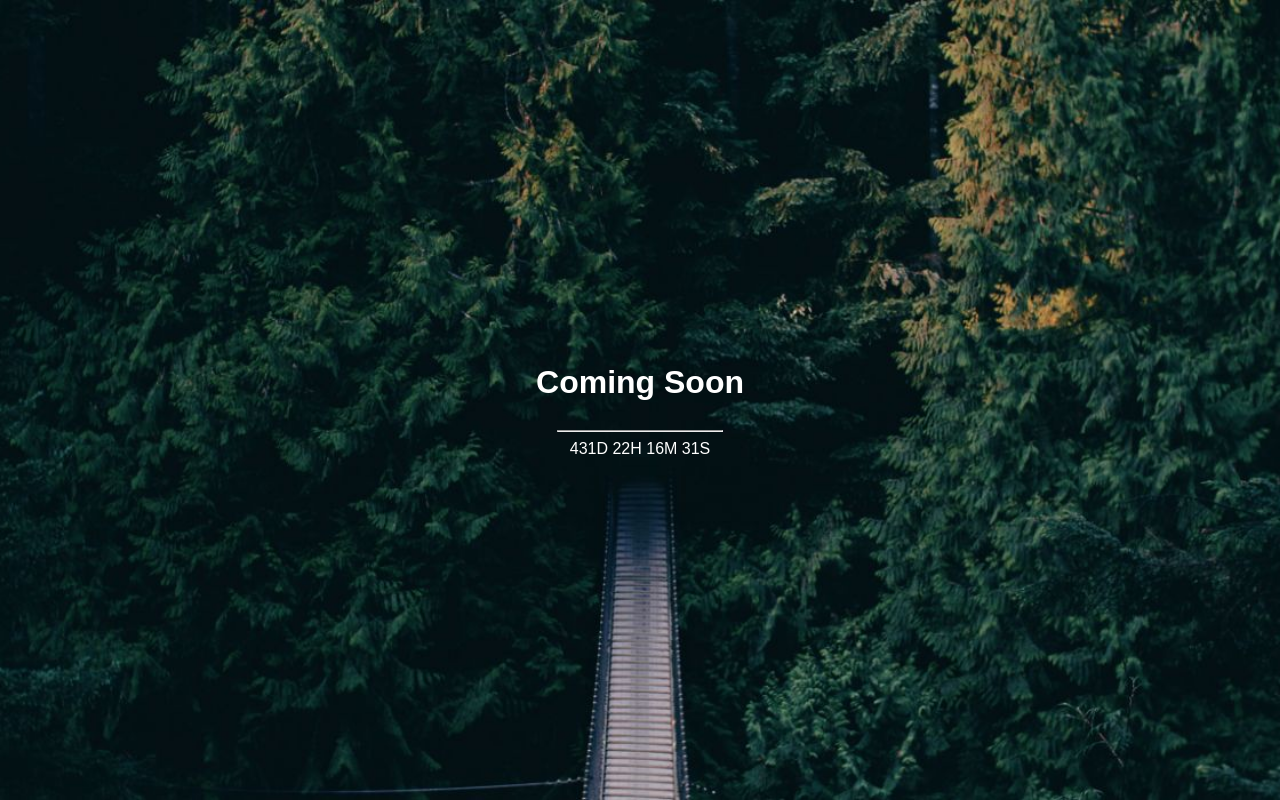
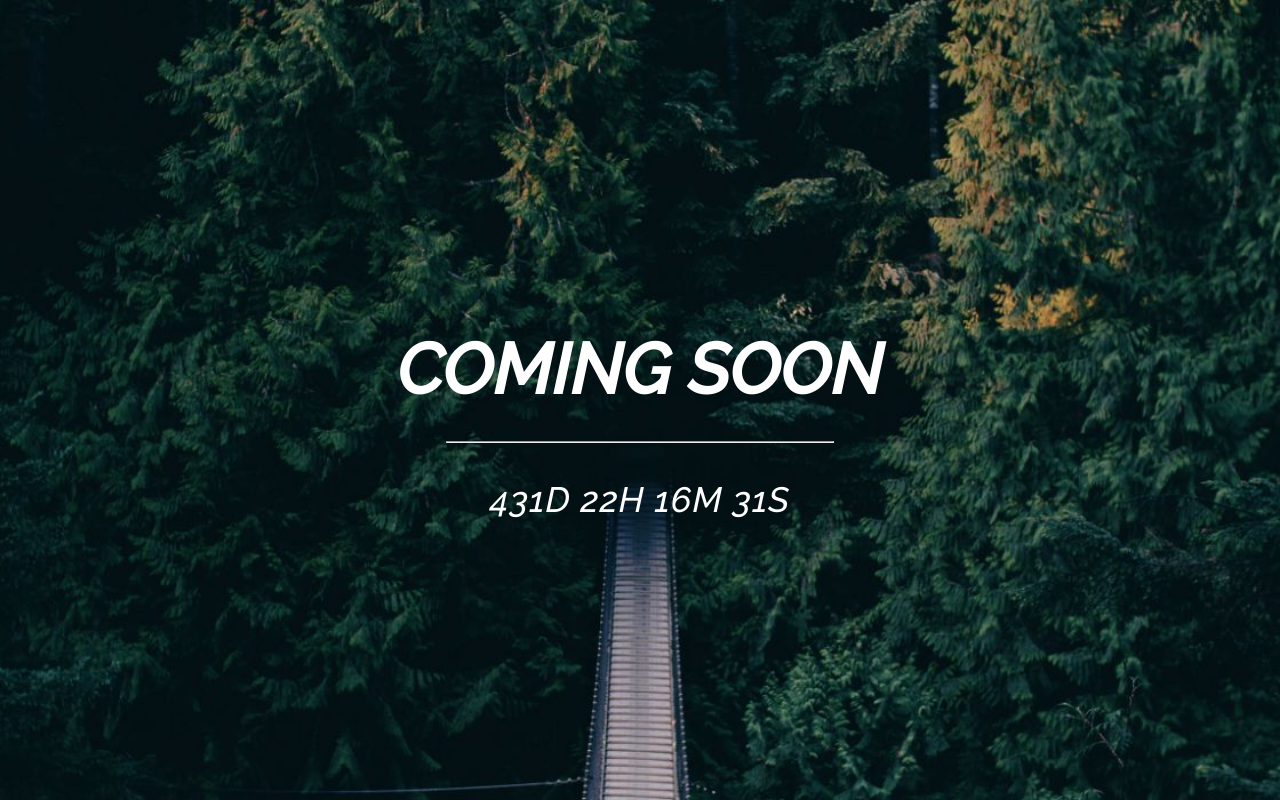
Before and after one commit to blperez1/CSS-Challenges-, a plain HTML site: page index.html in a window 1280 px wide. Drawn offline with Linux system fonts and the light colour scheme.

Commit message:
fixed margins

```diff
--- a/css/style.css
+++ b/css/style.css
@@ -1,3 +1,5 @@
+@import url('https://fonts.googleapis.com/css2?family=Raleway:ital,wght@1,500&display=swap');
+
 html {
     box-sizing: border-box;
 }
@@ -20,6 +22,7 @@ body {
 .wrapper {
     height: 100vh;
     width: 100vw;
+    font-size: 2.2em;
     display:flex;
     flex-direction: column;
     justify-content: center;
@@ -30,6 +33,15 @@ body {
     flex-direction: column;
     align-items: center;
 }
+.title-card h1 {
+    margin-bottom: .2em;
+    text-transform: uppercase;
+
+}
+.title-card div {
+    margin-top: .5em;
+    letter-spacing: 1px;
+}
 
 hr {
     width: 80%;
```
